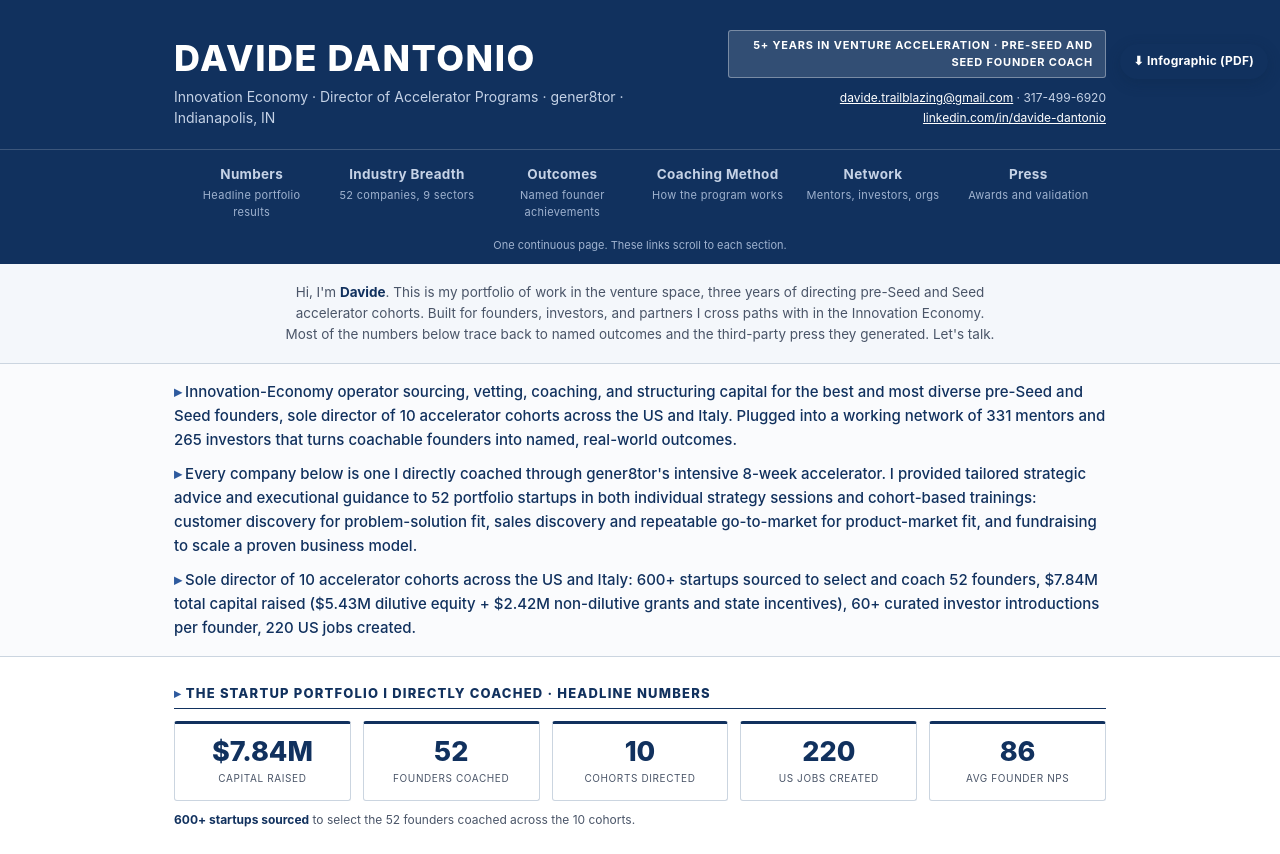
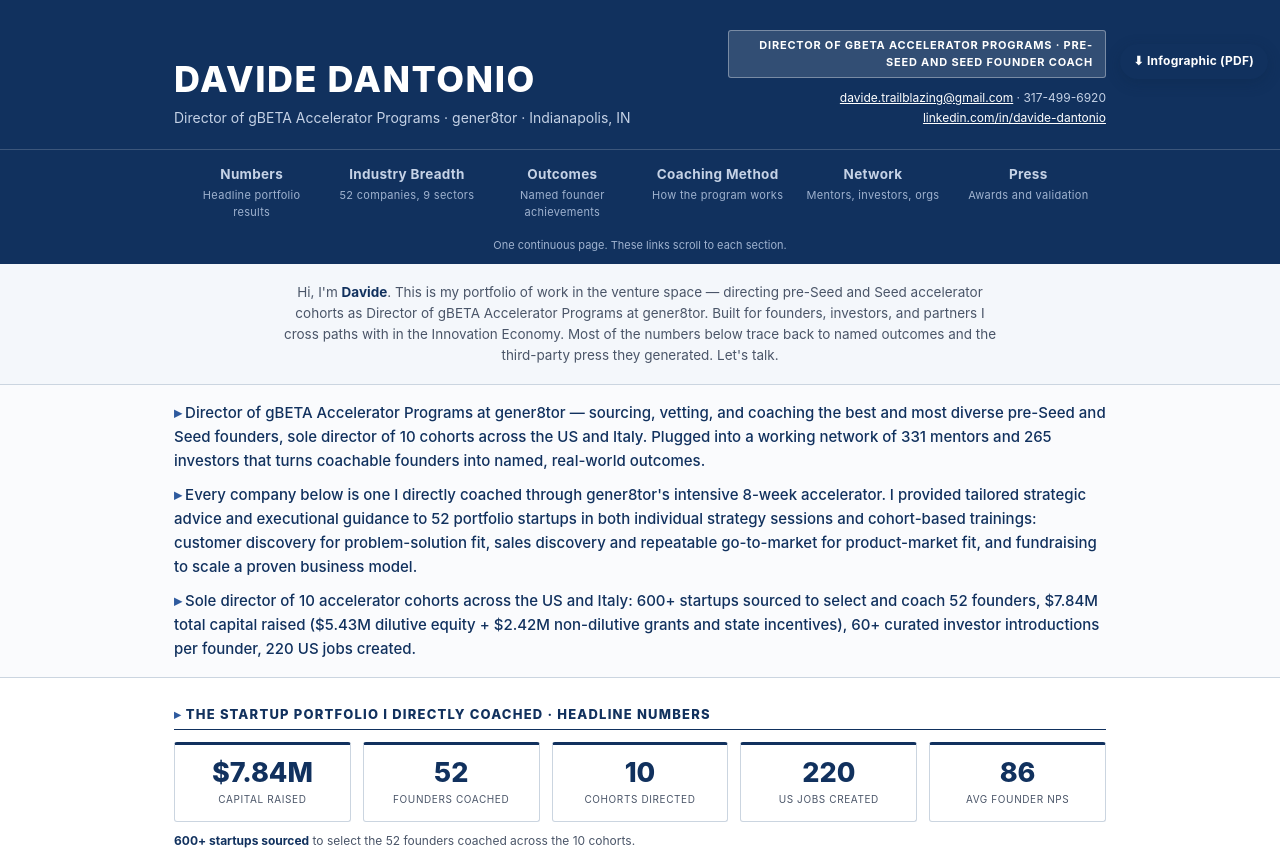
Before and after one commit to davide-trailblazing/davide-portfolio, a plain HTML site: page index.html in a window 1280 px wide. Shown: the top 854 px of the page. Drawn offline with Linux system fonts and the light colour scheme.

Commit message:
Copy edits: align title to Director of gBETA Accelerator Programs; remove year-counts

```diff
--- a/index.html
+++ b/index.html
@@ -3,8 +3,8 @@
 <head>
 <meta charset="UTF-8">
 <meta name="viewport" content="width=device-width, initial-scale=1.0">
-<title>Davide Dantonio · Innovation Economy Operator · Portfolio</title>
-<meta name="description" content="Davide Dantonio, gener8tor Director of Accelerator Programs. Portfolio of venture outcomes across 52 companies and 10 accelerator cohorts.">
+<title>Davide Dantonio · Director of gBETA Accelerator Programs · Portfolio</title>
+<meta name="description" content="Davide Dantonio, gener8tor Director of gBETA Accelerator Programs. Portfolio of venture outcomes across 52 companies and 10 accelerator cohorts.">
 <meta name="robots" content="noindex, nofollow">
 <style>
   :root {
@@ -390,10 +390,10 @@
     <div class="header-grid">
       <div>
         <div class="name">DAVIDE DANTONIO</div>
-        <div class="tagline">Innovation Economy · Director of Accelerator Programs · gener8tor · Indianapolis, IN</div>
+        <div class="tagline">Director of gBETA Accelerator Programs · gener8tor · Indianapolis, IN</div>
       </div>
       <div class="header-right">
-        <div class="pill">5+ Years in Venture Acceleration · Pre-Seed and Seed Founder Coach</div>
+        <div class="pill">Director of gBETA Accelerator Programs · Pre-Seed and Seed Founder Coach</div>
         <div class="header-contact">
           <a href="mailto:davide.trailblazing@gmail.com">davide.trailblazing@gmail.com</a> · 317-499-6920<br>
           <a href="https://www.linkedin.com/in/davide-dantonio">linkedin.com/in/davide-dantonio</a>
@@ -439,14 +439,14 @@
 <!-- Personal note -->
 <div class="personal-note">
   <p>
-    Hi, I'm <b>Davide</b>. This is my portfolio of work in the venture space, three years of directing pre-Seed and Seed accelerator cohorts. Built for founders, investors, and partners I cross paths with in the Innovation Economy. Most of the numbers below trace back to named outcomes and the third-party press they generated. Let's talk.
+    Hi, I'm <b>Davide</b>. This is my portfolio of work in the venture space — directing pre-Seed and Seed accelerator cohorts as Director of gBETA Accelerator Programs at gener8tor. Built for founders, investors, and partners I cross paths with in the Innovation Economy. Most of the numbers below trace back to named outcomes and the third-party press they generated. Let's talk.
   </p>
 </div>
 
 <!-- Intro lines: all visible on the one continuous page -->
 <div class="audience-intro">
   <div class="container">
-    <p class="aud-line">Innovation-Economy operator sourcing, vetting, coaching, and structuring capital for the best and most diverse pre-Seed and Seed founders, sole director of 10 accelerator cohorts across the US and Italy. Plugged into a working network of 331 mentors and 265 investors that turns coachable founders into named, real-world outcomes.</p>
+    <p class="aud-line">Director of gBETA Accelerator Programs at gener8tor — sourcing, vetting, and coaching the best and most diverse pre-Seed and Seed founders, sole director of 10 cohorts across the US and Italy. Plugged into a working network of 331 mentors and 265 investors that turns coachable founders into named, real-world outcomes.</p>
     <p class="aud-line">Every company below is one I directly coached through gener8tor's intensive 8-week accelerator. I provided tailored strategic advice and executional guidance to 52 portfolio startups in both individual strategy sessions and cohort-based trainings: customer discovery for problem-solution fit, sales discovery and repeatable go-to-market for product-market fit, and fundraising to scale a proven business model.</p>
     <p class="aud-line">Sole director of 10 accelerator cohorts across the US and Italy: 600+ startups sourced to select and coach 52 founders, $7.84M total capital raised ($5.43M dilutive equity + $2.42M non-dilutive grants and state incentives), 60+ curated investor introductions per founder, 220 US jobs created.</p>
   </div>
```
